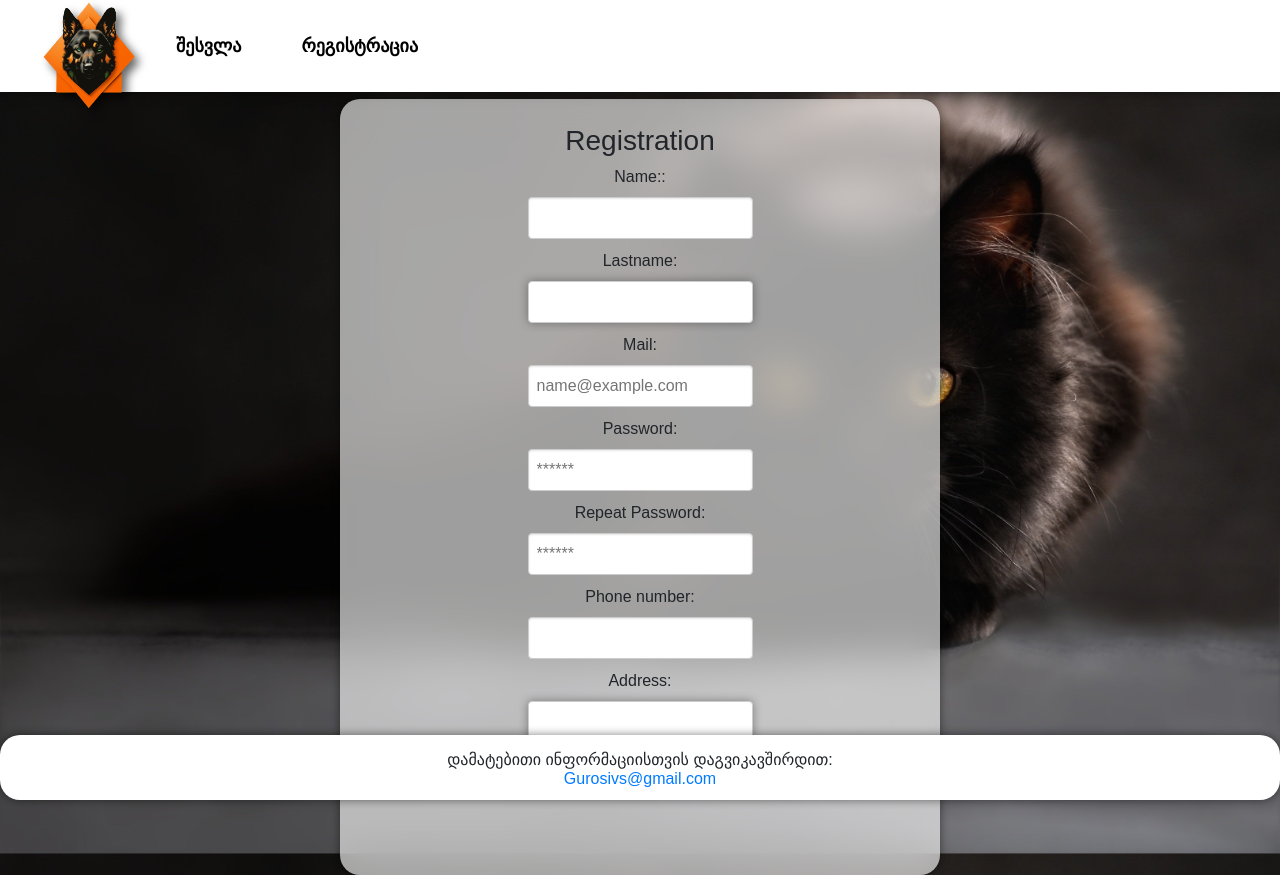
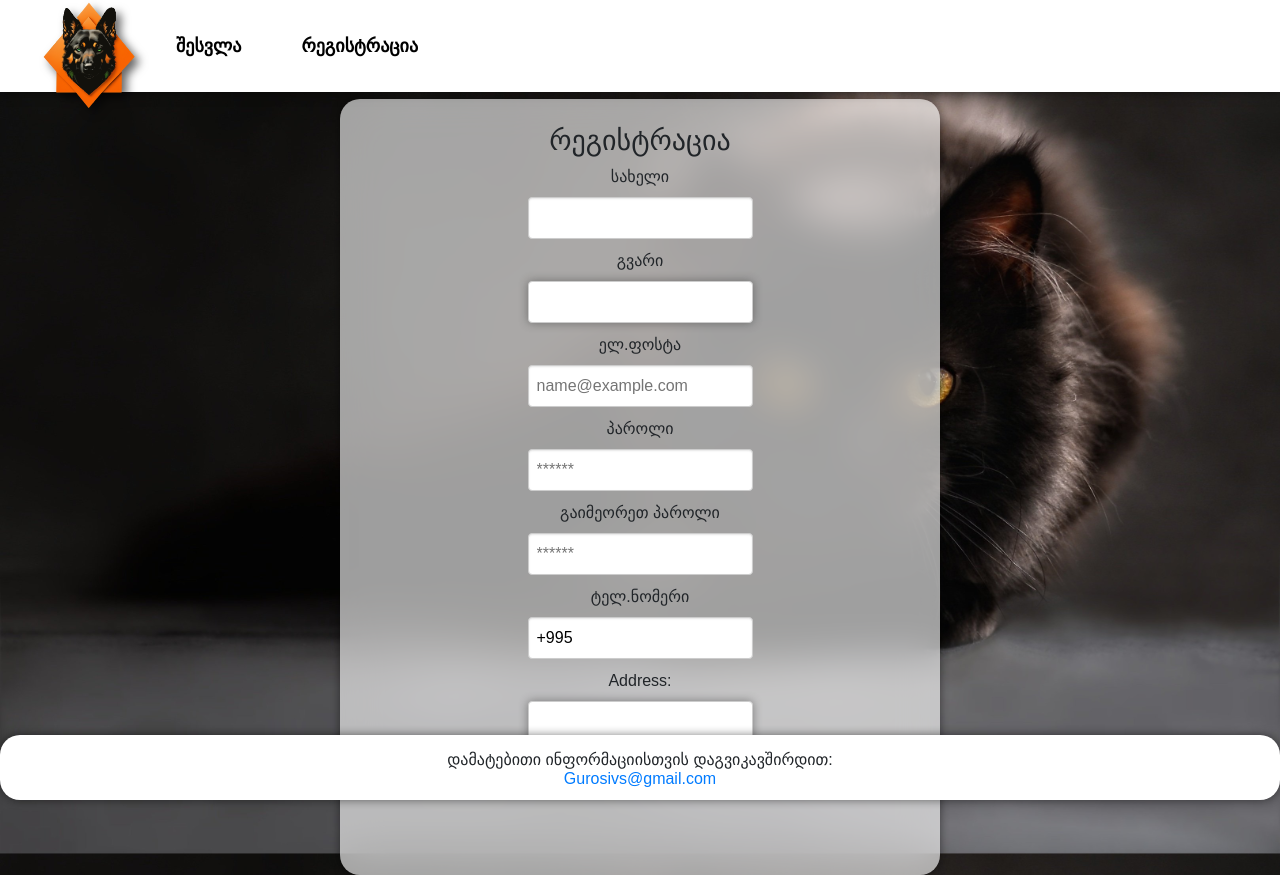
Before and after one commit to guro199811/peta-repo, a Flask app: page /register in a window 1280 px wide. Run offline with Flask 3, Linux system fonts and the light colour scheme; some libraries are stand-ins or nearby versions.

Commit message:
translated whole site to georgian, working on email validation(code works)

```diff
--- a/web-files/website/auth.py
+++ b/web-files/website/auth.py
@@ -90,7 +90,7 @@ def register():
         elif password1 != password2:
             flash("გამეორებული პაროლი არაა სწორი", category="error")
         elif len(password1) < 6:
-            flash("პაროლის მინიმალური ზომა არის 6.", category="error")
+            flash("პაროლის მინიმალური ზომა არის 6 სიმბოლო.", category="error")
         else:
             #Adding data to database
             new_user = Person(name=name, lastname=lastname, phone=phone,
@@ -99,14 +99,13 @@ def register():
             db.session.add(new_user)
             db.session.commit()
             login_user(new_user, remember=True)
-            '''token = generate_confirmation_token(new_user.email, current_app)
+            token = generate_confirmation_token(new_user.mail, current_app)
 
             # Send a confirmation email
             confirmation_url = url_for('confirm_email', token=token, _external=True)
             message = Message('ელ.ფოსტის დასტური(Peta.ge)', recipients=[user.email])
             message.body = f'გთხოვთ დაადასტუროთ თქვენი ელ.ფოსტა მოცემული ბმულით: {confirmation_url}\n\n\nპატივისცემით, Peta-Team'
             mail.send(message)
-            flash("თქვენს ელ.ფოსტაზე გაიგზავნა დასტურის ბმული, გთხოვთ შეამოწმოთ", category="success")
-            return redirect(url_for('views.owner'))'''
+            return redirect(url_for('views.verification'))
 
     return render_template("sign-up.html", user=current_user)
--- a/web-files/website/templates/sign-up.html
+++ b/web-files/website/templates/sign-up.html
@@ -7,23 +7,28 @@
 
 <div class="sign-up">
   <section id="register" class="main-section">
-    <h3 class="welcome-text">Registration</h3>
+    <h3 class="welcome-text">რეგისტრაცია</h3>
     <form class="register-form" method="post">
-      <label for="name">Name::</label>
-      <input type="text" id="name" name="name" required>
-      <label for="lastname">Lastname:</label>
-      <input type="text" id="lastname" name="lastname" required>
-      <label for="email">Mail:</label>
-      <input type="email" id="email" name="email" placeholder="name@example.com" required>
-      <label for="password">Password:</label>
-      <input type="password" id="password" name="password" placeholder="******" required>
-      <label for="repeat-password">Repeat Password:</label>
-      <input type="password" id="repeat-password" name="repeat-password" placeholder="******" required>
-      <label for="phone" maxlength="9">Phone number:</label>
-      <input type="tel" id="phone" name="phone" required>
+      <label for="name">სახელი</label>
+      <input type="text" id="name" name="name" title="გთხოვთ შეიყვანოთ თქვენი სახელი" required>
+      <label for="lastname">გვარი</label>
+      <input type="text" id="lastname" name="lastname" title="გთხოვთ შეიყვანოთ თქვენი გვარი" required>
+
+      <label for="email">ელ.ფოსტა</label>
+      <input type="email" id="email" name="email"
+      placeholder="name@example.com"
+      title="გთხოვთ შეიყვანოთ ვალიდური ელ.ფოსტა, მასზე გაიგზავნება დამადასტურებელი ბმული" required>
+
+      <label for="password">პაროლი</label>
+      <input type="password" id="password" name="password" placeholder="******" title="უნდა შეიცავდეს მინიმუმ 6 სიმბოლოს" required>
+      <label for="repeat-password">გაიმეორეთ პაროლი</label>
+      <input type="password" id="repeat-password" name="repeat-password" placeholder="******" title="უნდა შეიცავდეს მინიმუმ 6 სიმბოლოს" required>
+      <label for="phone">ტელ.ნომერი</label>
+      <input type="tel" id="phone" name="phone" required value="+995" title="ტელეფონის ნომერი">
       <label for="address">Address:</label>
       <input type="text" id="address" name="address">
       <input type="submit" value="Register">
+
     </form>
   </section>
 </div>
```
Also changed, not shown: web-files/website/templates/login/vet.html (+19 -47 lines), web-files/website/templates/verification.html (added, +10 -0 lines), web-files/website/views.py (+13 -4 lines), 4 other files.
